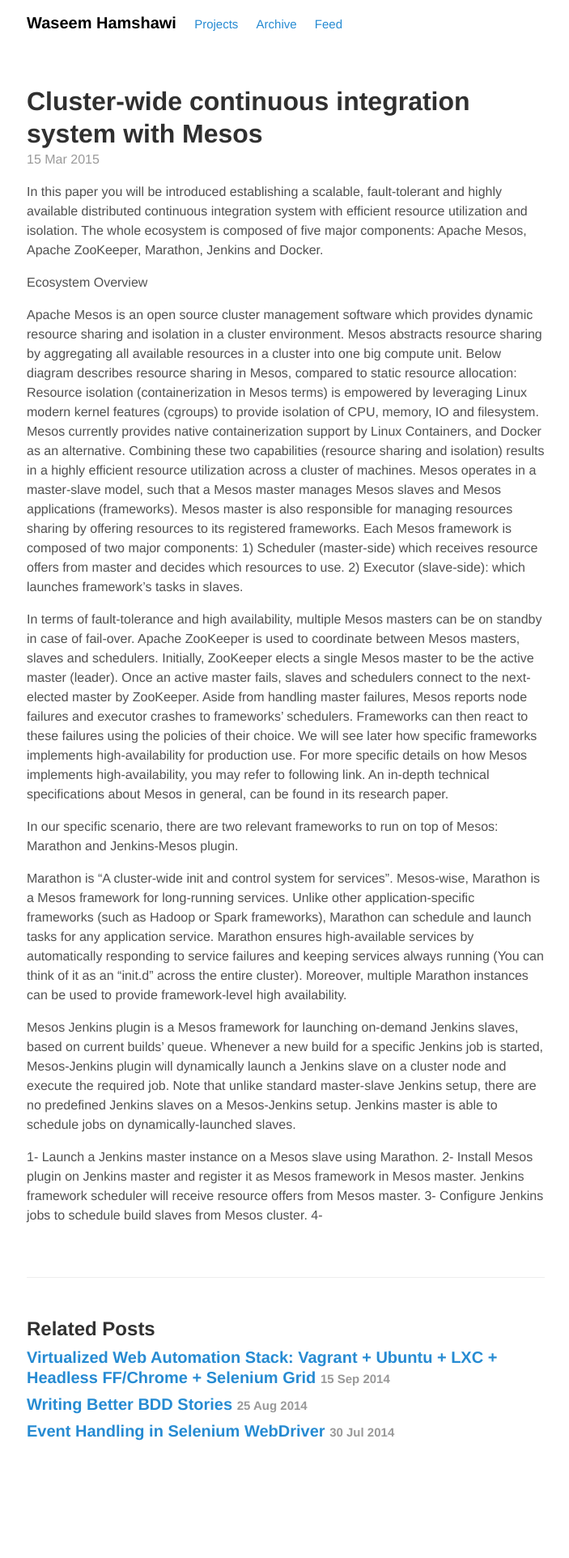
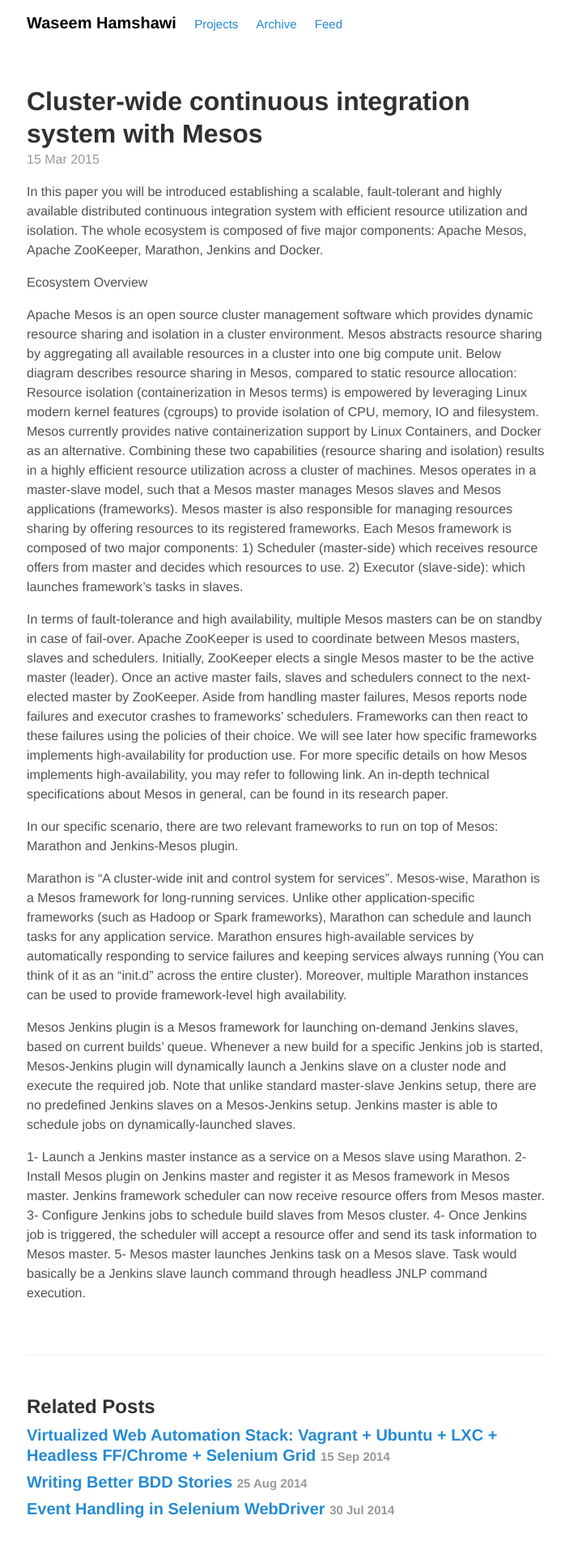
Before and after one commit to waseemh/waseemh.github.io_F, a Jekyll site: the page built from _posts/2015-03-15-scalable-cluster-wideci-system-mesos-jenkins.md, in a window 1280 px wide. Shown: the whole page at 81% size, without its empty margins (287-990 px from the left). Built offline with Jekyll 4.4.1, drawn with Linux system fonts in a browser that asks for light colours; Markdown is read by kramdown in place of the engine named in the settings; before the commit the page ends 1828 px from its top, so only the background shows below that.

Commit message:
Update 2015-03-15-scalable-cluster-wideci-system-mesos-jenkins.md

```diff
--- a/_posts/2015-03-15-scalable-cluster-wideci-system-mesos-jenkins.md
+++ b/_posts/2015-03-15-scalable-cluster-wideci-system-mesos-jenkins.md
@@ -24,7 +24,8 @@
 
 Mesos Jenkins plugin is a Mesos framework for launching on-demand Jenkins slaves, based on current builds' queue. Whenever a new build for a specific Jenkins job is started, Mesos-Jenkins plugin will dynamically launch a Jenkins slave on a cluster node and execute the required job. Note that unlike standard master-slave Jenkins setup, there are no predefined Jenkins slaves on a Mesos-Jenkins setup. Jenkins master is able to schedule jobs on dynamically-launched slaves.
 
-1- Launch a Jenkins master instance on a Mesos slave using Marathon.
-2- Install Mesos plugin on Jenkins master and register it as Mesos framework in Mesos master. Jenkins framework scheduler will receive resource offers from Mesos master.
+1- Launch a Jenkins master instance as a service on a Mesos slave using Marathon.
+2- Install Mesos plugin on Jenkins master and register it as Mesos framework in Mesos master. Jenkins framework scheduler can now receive resource offers from Mesos master.
 3- Configure Jenkins jobs to schedule build slaves from Mesos cluster.
-4-
+4- Once Jenkins job is triggered, the scheduler will accept a resource offer and send its task information to Mesos master.
+5- Mesos master launches Jenkins task on a Mesos slave. Task would basically be a Jenkins slave launch command through headless JNLP command execution.
```
